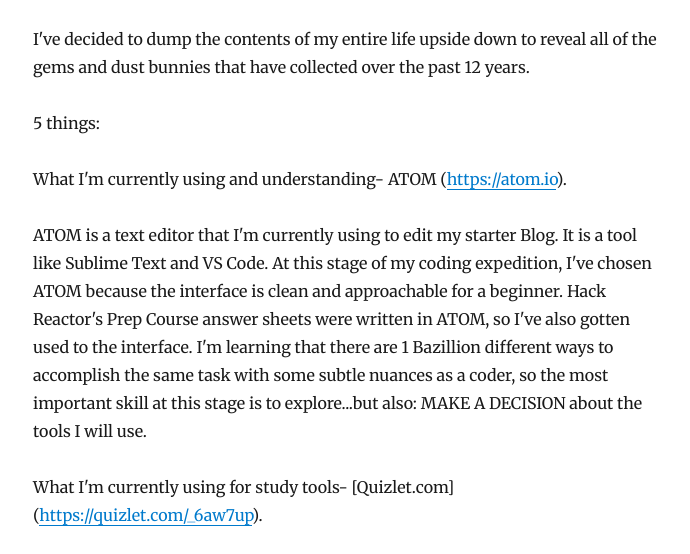
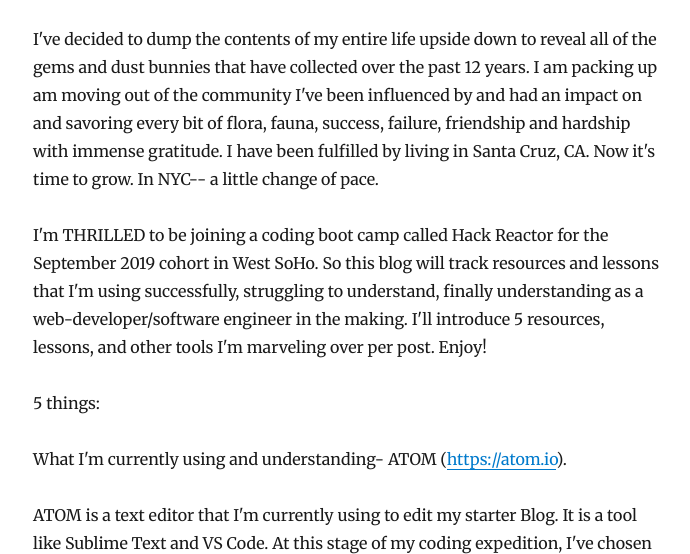
Before and after one commit to pleaseonthekeys/my-blog-starter, a Gatsby site: page /hello-world/ in a window 1280 px wide. Shown: the part 198-752 px from the top of the page, without its empty margins (292-982 px from the left). Built offline with nearby package versions, Linux system fonts and the light colour scheme; Gatsby itself is replaced by a stand-in of ours; some packages are replaced by stand-ins of ours.

Commit message:
changed content in hello-world index, added CNAME (truthful-lawyer)

```diff
--- a/content/blog/hello-world/index.md
+++ b/content/blog/hello-world/index.md
@@ -3,7 +3,9 @@
 date: "2019-06-17T22:12:03.284Z"
 ---
 
-I've decided to dump the contents of my entire life upside down to reveal all of the gems and dust bunnies that have collected over the past 12 years.
+I've decided to dump the contents of my entire life upside down to reveal all of the gems and dust bunnies that have collected over the past 12 years. I am packing up am moving out of the community I've been influenced by and had an impact on and savoring every bit of flora, fauna, success, failure, friendship and hardship with immense gratitude. I have been fulfilled by living in Santa Cruz, CA. Now it's time to grow. In NYC-- a little change of pace.
+
+I'm THRILLED to be joining a coding boot camp called Hack Reactor for the September 2019 cohort in West SoHo. So this blog will track resources and lessons that I'm using successfully, struggling to understand, finally understanding as a web-developer/software engineer in the making. I'll introduce 5 resources, lessons, and other tools I'm marveling over per post. Enjoy!
 
 5 things:
 
@@ -15,6 +17,8 @@
 
 Quizlet is an open source software where anyone can create flashcards and study sets and interact with them digitally. It's really a fast and efficient way to drill in the basics. I've been a private tutor and instructional assistant in a special Education classroom for over 10 years. The tools I've come across and blasted to my students have turned out to be exactly the kinds of tools and study strategies I've needed in order to learn to code so far. Entering a new industry (TECH) comes with boat loads of new words and acronyms. My students know that every time they come across a word they don't understand, most absorption of the following content just..doesn't happen... because they're subconsciously wondering, "What the hell is GraphQL exactly?" and "What does JPG, HTTP, .com, CSS or HTML even stand for and why are we using them and whats the difference, and how are they related?" I'm not ashamed of my elementary vocabulary in tech-- but I WILL grow quickly and efficiently by snagging all of these terms and knowing them COLD.
 
+What I am using these tool for- gatsby.js (https://www.gatsbyjs.org/)
 
 
+hello?
 ![Chinese Salty Egg](./pickle.jpg)
--- a/package.json
+++ b/package.json
@@ -9,6 +9,7 @@
   },
   "dependencies": {
     "gatsby": "^2.9.11",
+    "gatsby-cli": "^2.7.2",
     "gatsby-image": "^2.1.4",
     "gatsby-plugin-feed": "^2.2.3",
     "gatsby-plugin-google-analytics": "^2.0.21",
```
Also changed, not shown: 2 other files.
